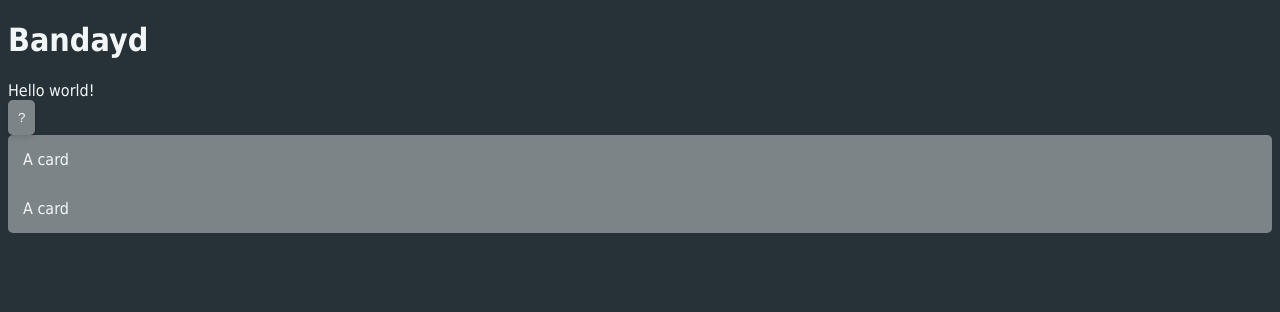
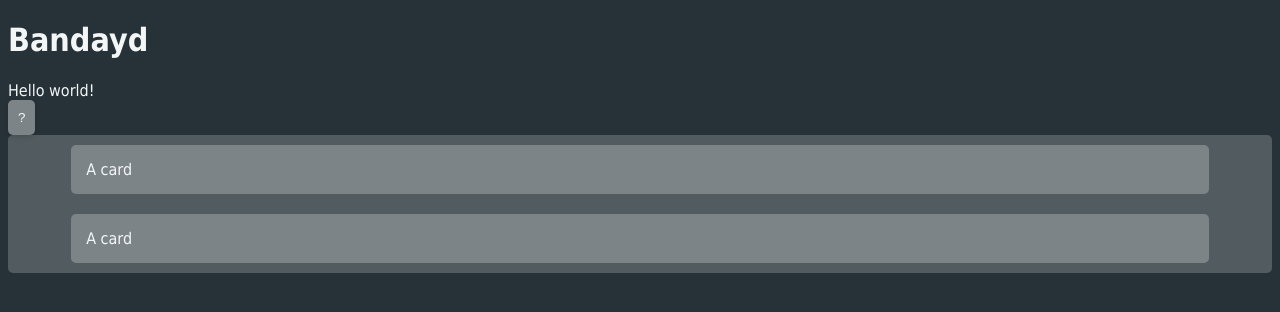
Before and after one commit to Blue-Ocean-Galley/Bandayd, a React app: page / in a window 1280 px wide. Shown: the top 312 px of the page. Built offline with nearby package versions, Linux system fonts and the light colour scheme; the HTML template or start-up script is replaced by a standard one.

Commit message:
fix background colors

```diff
--- a/client/src/styles/globalStyles.js
+++ b/client/src/styles/globalStyles.js
@@ -36,7 +36,13 @@ const CircleButtonPreset = styled(ButtonPreset)`
 `;
 
 const TilePreset = styled.div`
-  background-color: ${({ theme }) => theme.primary_400};
+  background-color: ${({ theme }) => theme.primary_600};
+  display: flex;
+  flex-direction: column;
+  align-items: center;
+  & > * {
+    width: 90%;
+  }
 `;
 
 const ListTilePreset = styled(TilePreset)`
@@ -65,7 +71,9 @@ const TextAreaPreset = styled.textarea`
 `;
 
 const CardPreset = styled.div`
+  background-color: ${({ theme }) => theme.primary_400};
   padding: 1.5rem;
+  margin: 1rem;
   border-radius: 0.5rem;
   display: flex;
   flex-direction: row;
```
